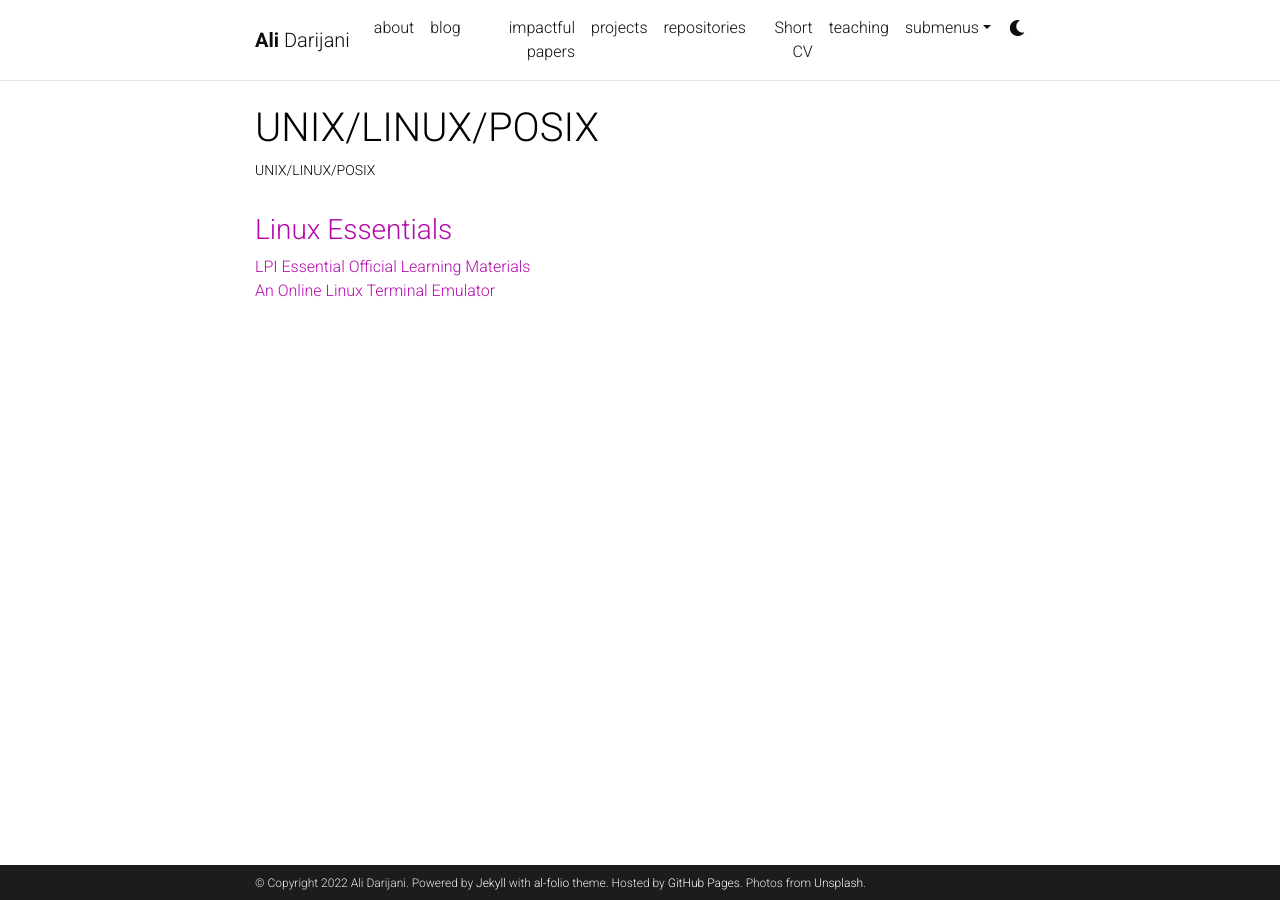
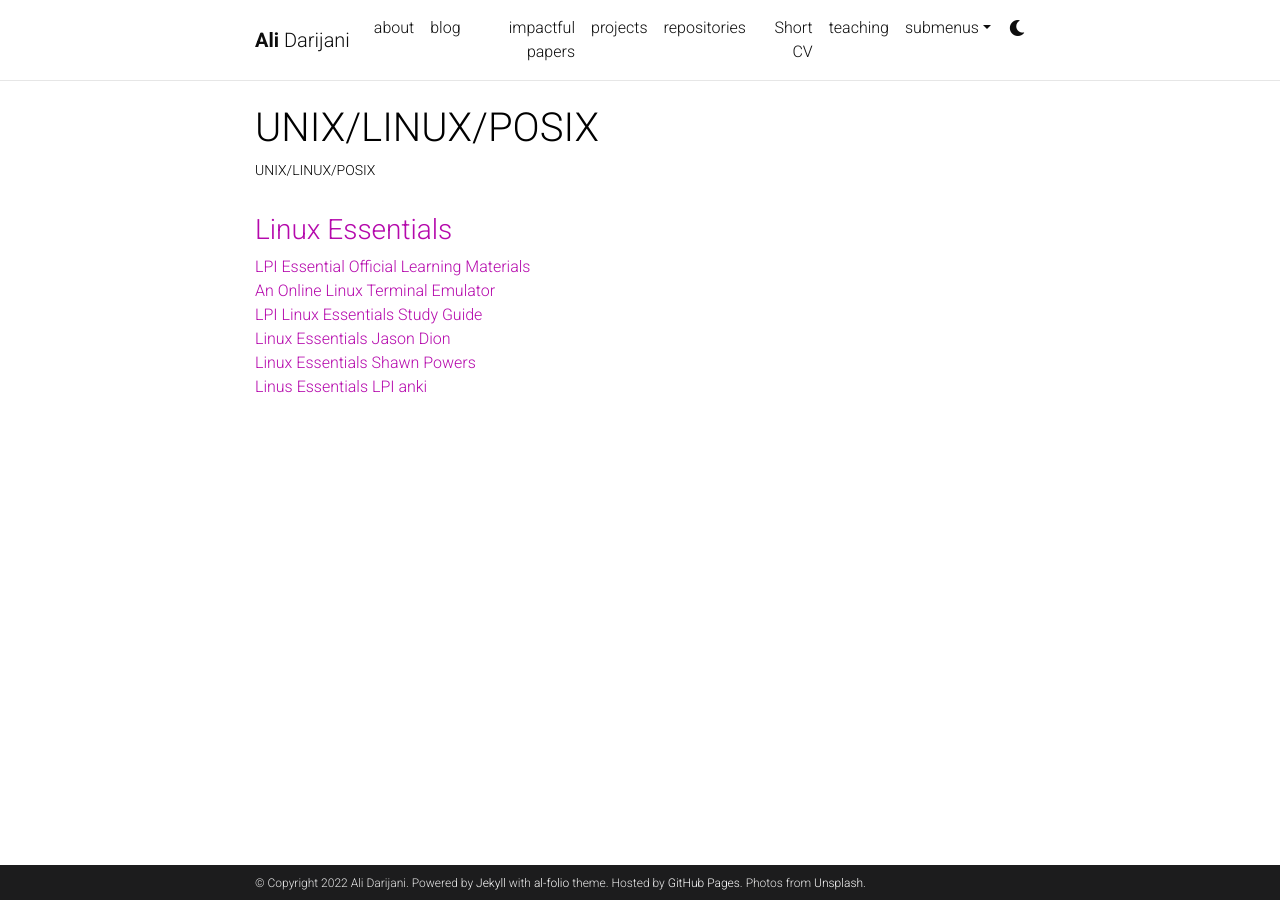
Before and after one commit to adarijani/adarijani.github.io_archived, a Jekyll site: the page built from _projects/6_project.md, in a window 1280 px wide. Built offline with Jekyll 4.4.1, drawn with Linux system fonts in a browser that asks for light colours; comment, search, counter and statistics services are not loaded; a style sheet for code colours, icons or effects is not loaded.

Commit message:
Create 6_project.md

```diff
--- a/_projects/6_project.md
+++ b/_projects/6_project.md
@@ -10,3 +10,7 @@ category: teaching
 ### [Linux Essentials](https://www.lpi.org/our-certifications/linux-essentials-overview)
 [LPI Essential Official Learning Materials](https://learning.lpi.org/pdfstore/LPI-Learning-Material-010-160-en.pdf)
 [An Online Linux Terminal Emulator](https://bellard.org/jslinux/)
+[LPI Linux Essentials Study Guide](https://www.amazon.com/LPI-Linux-Essentials-Study-Guide/dp/1119657695/ref=d_pd_sbs_sccl_3_1/134-8941607-6225742?pd_rd_w=qKpXq&content-id=amzn1.sym.3676f086-9496-4fd7-8490-77cf7f43f846&pf_rd_p=3676f086-9496-4fd7-8490-77cf7f43f846&pf_rd_r=9EBNY73RQ63YGSGBQMT1&pd_rd_wg=U3k2x&pd_rd_r=6a3b1067-4e1a-44cb-996c-77964dc98cfa&pd_rd_i=1119657695&psc=1)
+[Linux Essentials Jason Dion](https://www.amazon.com/Linux-Essentials-010-160-Compressed-Resource/dp/B08CW9LVR6)
+[Linux Essentials Shawn Powers](https://www.youtube.com/watch?v=skTShEHyXfo&list=PL78ppT-_wOmvlYSfyiLvkrsZTdQJ7A24L)
+[Linus Essentials LPI anki](https://ankiweb.net/shared/info/459654739)
```
